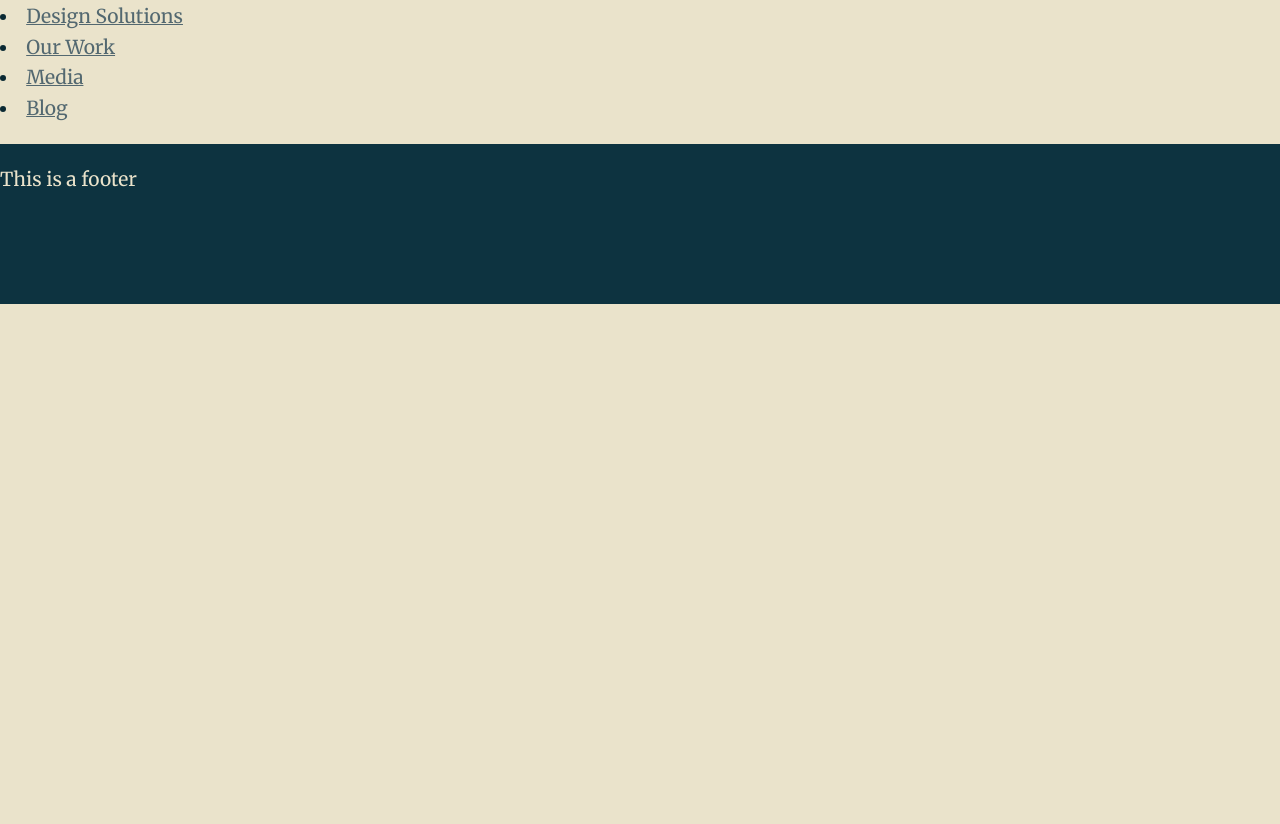
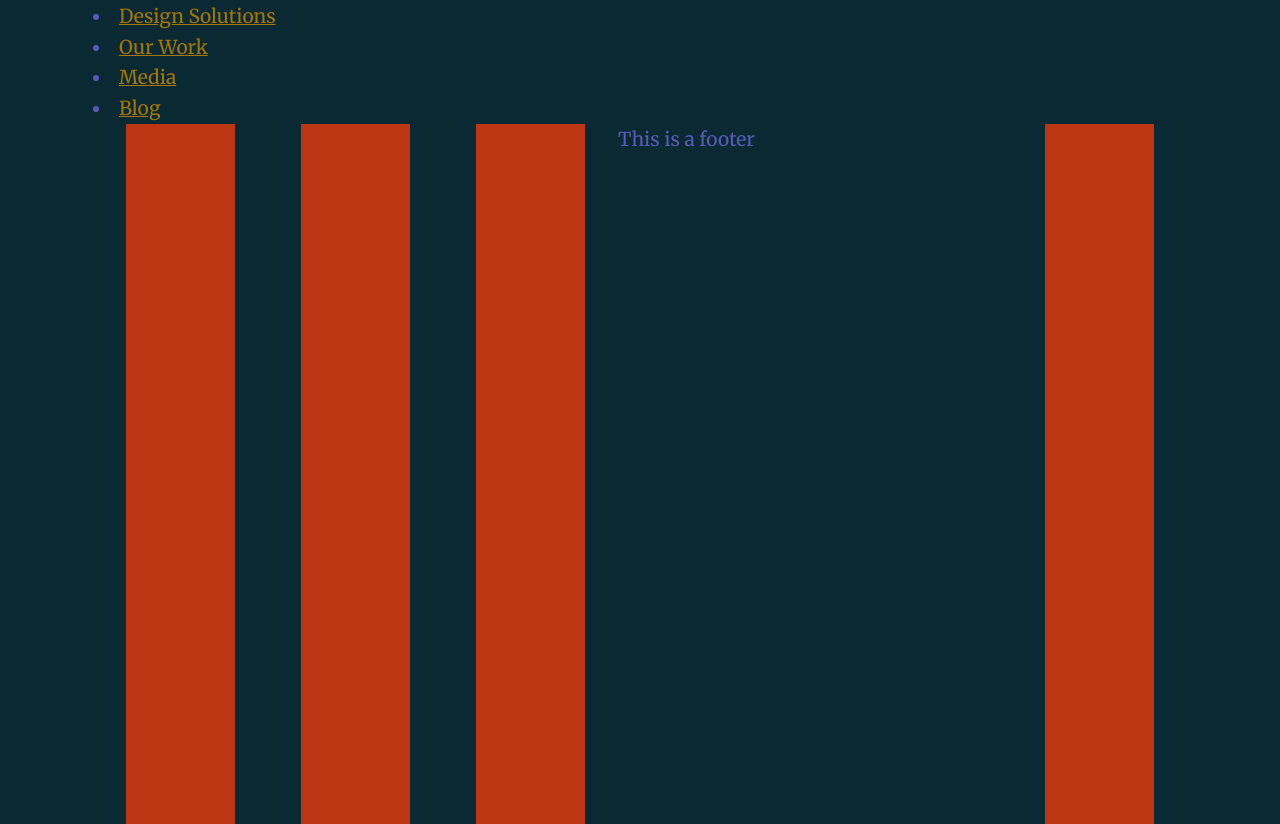
Before and after one commit to Colangjas/Ocean_Black_V2, a plain HTML site: page index.html in a window 1280 px wide. Shown: the part 78-902 px from the top of the page. Before the commit the page ends 800 px from the top, so only its background shows below. Drawn offline with Linux system fonts and the light colour scheme.

Commit message:
made columns

```diff
--- a/_/components/sass/_base.scss
+++ b/_/components/sass/_base.scss
@@ -5,20 +5,20 @@ body {
   font-family: $font-primary;
   font-size: 1.2rem;
   line-height: 160%;
-  background: $paleyellow;
-  color: $darkblue;
+  background: $darkblue;
+  color: $purple;
 }
 
 #{headings()} {
   font-family: $font-secondary;
   font-weight: normal;
-  color: $darkblue ;
+  color: $purple ;
   @include text-shadow($paleryellow 1px 1px);
 }
 
 h1 {
   font-size: 2.2rem;
-  color: lighten($purple , 25);
+  color: $purple;
   margin-bottom: .4rem;
   border-bottom: 1px solid $lightgray;
   padding-top: 10px;
@@ -39,7 +39,7 @@ h3 {
 
 a {
   text-decoration: underline;
-  color: $mediumgray;
+  color: $yellow;
   &:hover {
     color: $purple ;
   }
--- /dev/null
+++ b/_/components/sass/_layout.scss
@@ -0,0 +1,103 @@
+//Susy setup ------------------------------------
+$total-columns        : 12;
+$column-width         : 4em;
+$gutter-width         : 1em;
+$grid-padding         : $gutter-width;
+
+@include border-box-sizing;
+
+$small                : 30em;
+$medium               : 47em;
+$large                : 75em;
+
+
+
+
+// Wrapper -----------------------------
+
+.wrapper {
+	@include container;
+	padding: 0 3%;
+}
+
+//header ------------------------------------
+header {
+  img {
+    width: 95%;
+    margin: 2.5%;
+    max-width: 500px;
+    margin-bottom: 0;
+  }
+
+  .hero {
+    width: 100%;
+    @include at-breakpoint($medium) {
+	@include single-transition(all, 1s, ease-out);
+      position: relative;
+      display: block;
+      width: 100%;
+      height: 450px;
+      @include background(linear-gradient(bottom left, rgba($darkerblue, .6), rgba($darkerblue, 0)),image-url('misc/helper.jpg'));
+      background-repeat: no-repeat;
+      background-position: center center;
+      -webkit-background-size: cover;
+      -moz-background-size: cover;
+      -o-background-size: cover;
+      background-size: cover;
+      margin: 0 auto;
+
+      .branding {
+        position: absolute;
+        bottom: 0;
+      }
+
+    }
+  }
+
+}
+
+// Columns --------------------------------
+
+.columns {
+	width: 100%;
+	background: $blue;
+	clear: both;
+
+	.col1 {
+		float: left;
+		height: 700px;
+		width: 10%;
+		max-width: 200px;
+		background: $orange;
+		padding: 0 3%;
+		margin: 0 3%;
+	}
+	.col2 {
+		float: left;
+		height: 700px;
+		width: 10%;
+		max-width: 200px;
+		background: $orange;
+		padding: 0 3%;
+		margin: 0 3%;
+	}
+	.col3 {
+		float: left;
+		height: 700px;
+		width: 10%;
+		max-width: 200px;
+		background: $orange;
+		padding: 0 3%;
+		margin: 0 3%;
+	}
+	.col4 {
+		float: right;
+		height: 700px;
+		width: 10%;
+		max-width: 200px;
+		background: $orange;
+		padding: 0 3%;
+		margin: 0 3%;
+	}
+
+}
--- a/index.htm
+++ b/index.html
@@ -31,7 +31,7 @@
 			</div>
 
 		</header>
-		<section>
+		<section class="columns">
 			<div class="col1"></div>
 			<div class="col2"></div>
 			<div class="col3"></div>
```
Also changed, not shown: _/css/styles.css.
